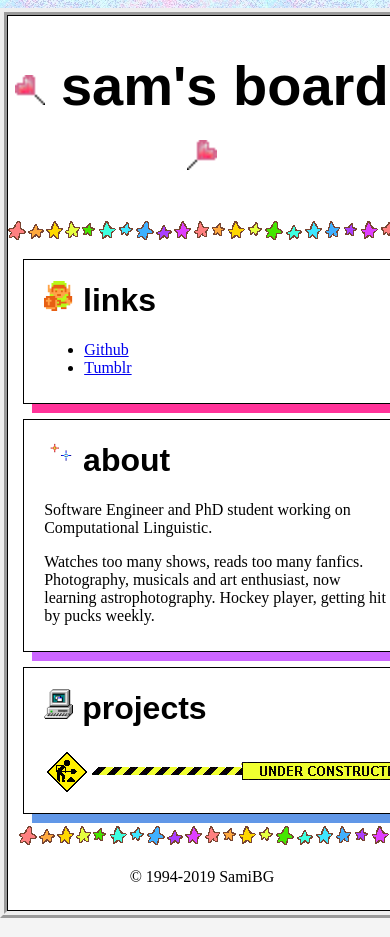
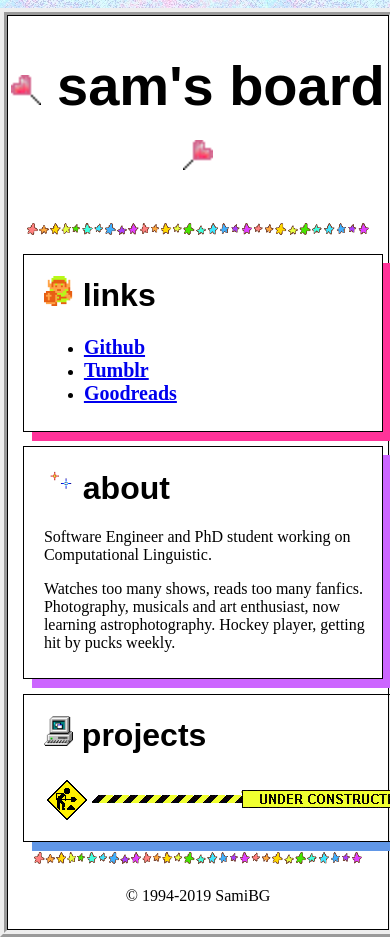
Before and after one commit to SamiBG/samibg.github.io, a plain HTML site: page index.html in a window 390 px wide. Shown: the top 937 px of the page. Drawn offline with Linux system fonts and the light colour scheme; a web font is replaced by a local one.

Commit message:
Update links and container size

```diff
--- a/css/style.css
+++ b/css/style.css
@@ -35,6 +35,10 @@ h1 {
     border: 1px solid;
 }
 
+#nav-bar a {
+    font-size: 125%;
+    font-weight: bold;
+}
 
 #pin-board {
     padding: 2%;
@@ -114,12 +118,17 @@ h1 img {
     }
 
     .container-center {
-        width: 100%;
+        width: 98%;
     }
 
     .small,
-    .medium {
-        width: 92%;
+    .medium,
+    .big {
+        width: 90%;
+    }
+
+    .star-banner {
+        width: 90%;
     }
 
 }
--- a/index.html
+++ b/index.html
@@ -18,15 +18,16 @@
         <DIV CLASS="border">
             <DIV id="header">
                 <H1><IMG SRC="/img/pinl.gif" /> sam's board <IMG SRC="/img/pinr.gif" /></H1>
-                <IMG SRC="/img/star_line.gif" />
+                <IMG CLASS="star-banner" SRC="/img/star_line.gif" />
             </DIV>
 
             <DIV ID="pin-board">
-                <DIV CLASS="post-it pink small">
+                <DIV ID="nav-bar" CLASS="post-it pink small">
                     <H1><IMG SRC="/img/link.gif" /> links </H1>
                     <UL>
                         <LI><A HREF="https://github.com/SamiBG">Github</a></LI>
                         <LI><A HREF="https://catsandcode.tumblr.com/">Tumblr</a></LI>
+                        <LI><A HREF="https://www.goodreads.com/user/show/6167821-sam">Goodreads</a></LI>
                     </UL>
                 </DIV>
 
@@ -43,7 +44,7 @@
 
                 <DIV ID="footer">
                     <CENTER>
-                        <IMG SRC="/img/star_line.gif" />
+                        <IMG CLASS="star-banner" SRC="/img/star_line.gif" />
                         <P>&copy; 1994-2019 SamiBG</P>
                     </CENTER>
                 </DIV>
```
